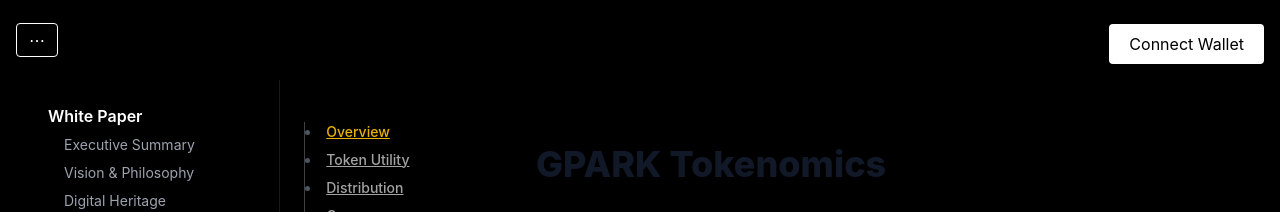
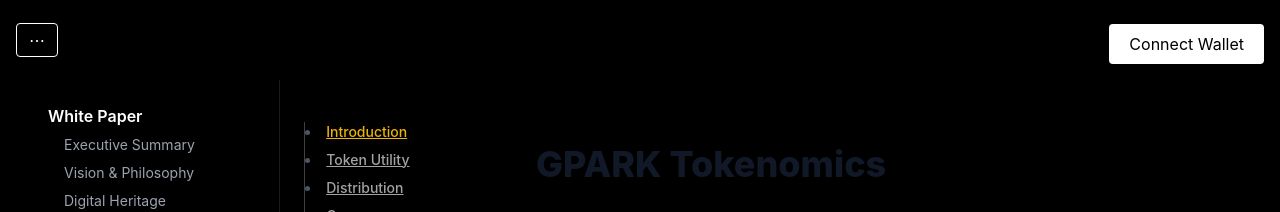
Before and after one commit to GPARKPRO/globalpark-site, a Next.js app: page /docs/tokenomics in a window 1280 px wide. Shown: the top 212 px of the page. Built offline with nearby package versions, Linux system fonts and the light colour scheme.

Commit message:
Update TokenomicsNav.tsx

```diff
--- a/components/docs/TokenomicsNav.tsx
+++ b/components/docs/TokenomicsNav.tsx
@@ -3,7 +3,7 @@
 import { useEffect, useState } from 'react';
 
 const sections = [
-  { id: 'overview', label: 'Overview' },
+  { id: 'overview', label: 'Introduction' },
   { id: 'utility', label: 'Token Utility' },
   { id: 'distribution', label: 'Distribution' },
   { id: 'governance', label: 'Governance' },
```
